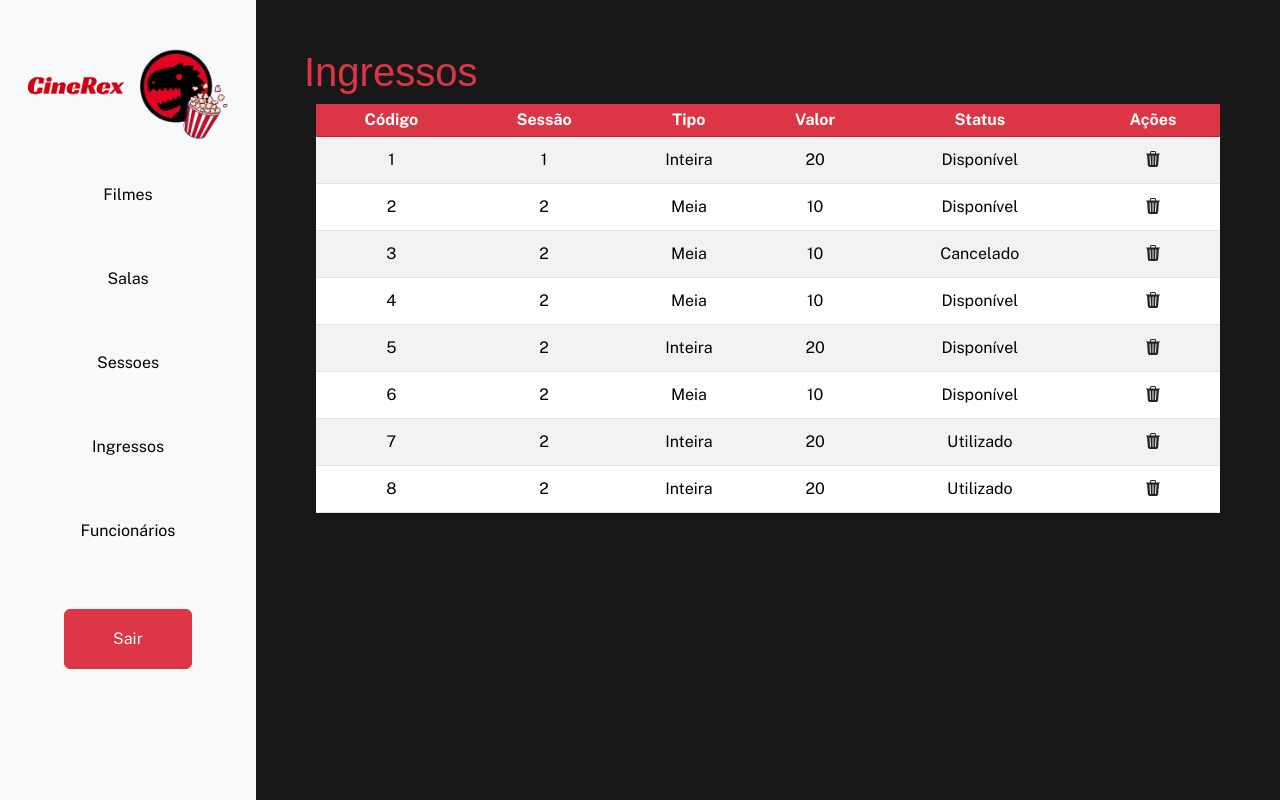
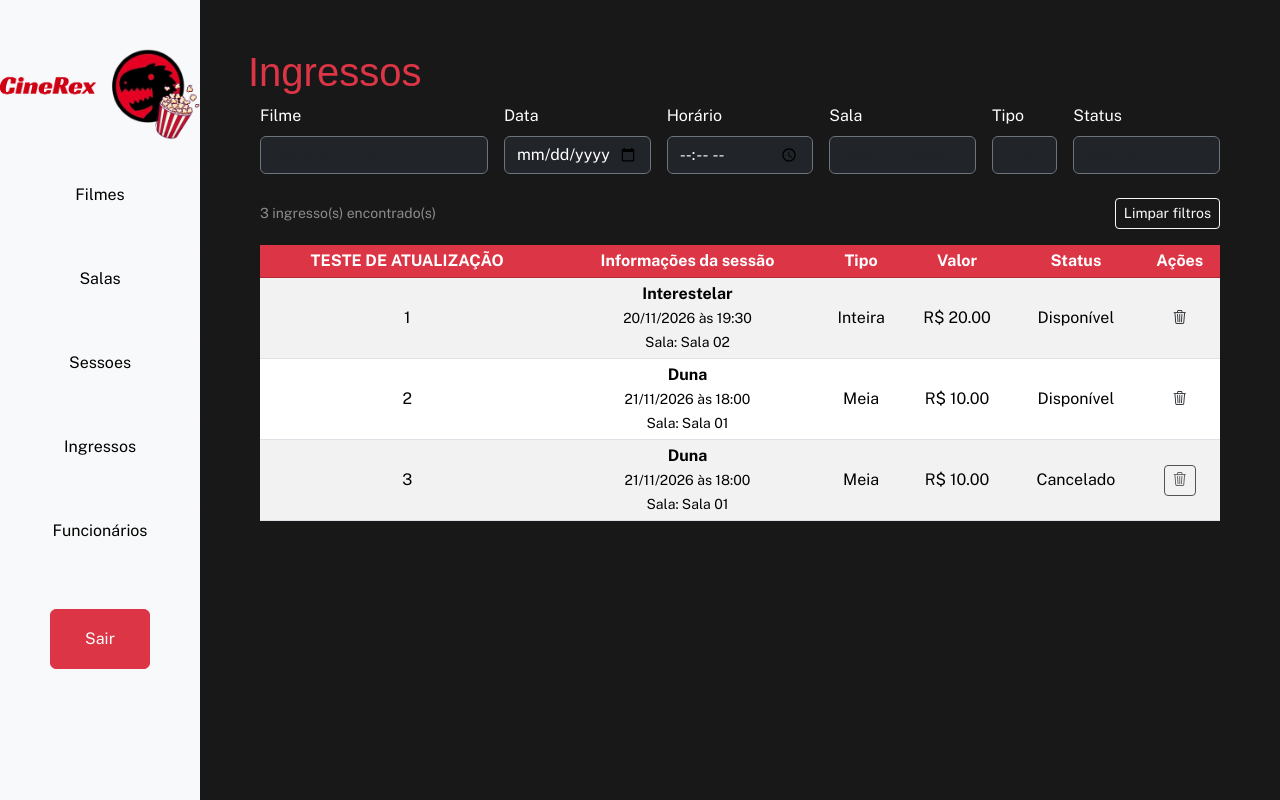
Before and after one commit to Acsaemilly/cinerex-frontend, a React (Vite) app: page /ingressos in a window 1280 px wide. Built offline with nearby package versions, Linux system fonts and the light colour scheme; a web font is replaced by a local one.

Commit message:
Altera tabela de IngressoPage pra conter informações da sessão

```diff
--- a/package.json
+++ b/package.json
@@ -13,6 +13,7 @@
     "bootstrap-icons": "^1.13.2",
     "react": "^19.3.1",
     "react-dom": "^19.3.1",
+    "react-icons": "^5.7.0",
     "react-router": "^8.5.1"
   },
   "devDependencies": {
--- a/src/components/Table.jsx
+++ b/src/components/Table.jsx
@@ -1,54 +1,77 @@
 const TableHeader = () => {
-    return(
-    <thead className="table-danger text-center">
-        <tr>
-            <th> Código </th>
-            <th> Sessão </th>
-            <th> Tipo </th>
-            <th> Valor </th>
-            <th> Status </th>
-            <th> Ações </th>
-        </tr>
-    </thead>
+    return (
+        <thead className="table-danger text-center fw-bold">
+            <tr>
+                <th>TESTE DE ATUALIZAÇÃO</th>
+                <th>Informações da sessão</th>
+                <th>Tipo</th>
+                <th>Valor</th>
+                <th>Status</th>
+                <th>Ações</th>
+            </tr>
+        </thead>
     );
 };
 
-const TableBody = ({ ingressos, onDelete}) => {
-    if (!ingressos || ingressos.length === 0){
-        return(
+const TableBody = ({ ingressos, onCancel }) => {
+    if (!ingressos || ingressos.length === 0) {
+        return (
             <tbody>
                 <tr>
-                    <td colSpan="5" className="text-center"> Nenhum ingresso encontrado </td>
+                    <td colSpan="6" className="text-center">
+                        Nenhum ingresso encontrado
+                    </td>
                 </tr>
             </tbody>
-        )
-    }
-    const rows = ingressos.map((row, index) => {
-        return(
-            <tr key = {index}>
-                <td> {row.codigo} </td>
-                <td> {row.sessao} </td>
-                <td> {row.tipo} </td>
-                <td> {row.valor} </td>
-                <td> {row.status} </td>
-                <td> <button className = "btn btn-link text-dark"
-                        onClick = {() => onDelete(index)} title = "cancelar ingresso"> <i className = "bi bi-trash3-fill"> </i></button>
-                        </td>
-            </tr>
-        )
+        );
     }
 
-)
-    return <tbody className="text-center"> {rows} </tbody>
-}
+    return (
+        <tbody className="text-center">
+            {ingressos.map((row, index) => (
+                <tr key={row.codigo}>
+                    <td>{row.codigo}</td>
 
-const Table = ({ ingressos, onDelete}) => {
-    return(
+                    <td>
+                        <strong>{row.filme}</strong>
+                        <br />
+                        <small>
+                            {row.data} às {row.horario}
+                        </small>
+                        <br />
+                        <small>Sala: {row.sala}</small>
+                    </td>
+
+                    <td>{row.tipo}</td>
+                    <td>R$ {Number(row.valor).toFixed(2)}</td>
+                    <td>{row.status}</td>
+
+                    <td>
+                    <button
+                        className="btn btn-sm"
+                        onClick={() => onCancel(row.codigo)}
+                        title="Cancelar ingresso"
+                        disabled={row.status === "Cancelado"}
+                    >
+                        <i className="bi bi-trash3"></i>
+                    </button>
+                    </td>
+                </tr>
+            ))}
+        </tbody>
+    );
+};
+
+const Table = ({ ingressos, onCancel }) => {
+    return (
         <table className="table table-striped table-hover table-sm align-middle">
             <TableHeader />
-            <TableBody ingressos={ingressos} onDelete = {onDelete}/>
+            <TableBody
+                ingressos={ingressos}
+                onCancel={onCancel}
+            />
         </table>
-    )
-}
+    );
+};
 
 export default Table;
--- a/src/pages/IngressoPage.jsx
+++ b/src/pages/IngressoPage.jsx
@@ -1,30 +1,126 @@
+
 import SideBar from "../components/Sidebar.jsx";
 import { useNavigate } from "react-router";
 import { useState } from "react";
 import Table from "../components/Table.jsx";
 import AddButton from "../components/AddButton.jsx";
+import SearchBar from "../components/SearchBar.jsx";
 
 
 const INGRESSOS_INICIAIS = [
-    { codigo: 1, sessao: '1', tipo: 'Inteira', valor: 20.00, status: 'Disponível' },
-    { codigo: 2, sessao: '2', tipo: 'Meia', valor: 10.00, status: 'Disponível' },
-    { codigo: 3, sessao: '2', tipo: 'Meia', valor: 10.00, status: 'Cancelado' },
-    { codigo: 4, sessao: '2', tipo: 'Meia', valor: 10.00, status: 'Disponível' },
-    { codigo: 5, sessao: '2', tipo: 'Inteira', valor: 20.00, status: 'Disponível' },
-    { codigo: 6, sessao: '2', tipo: 'Meia', valor: 10.00, status: 'Disponível' },
-    { codigo: 7, sessao: '2', tipo: 'Inteira', valor: 20.00, status: 'Utilizado' },
-    { codigo: 8, sessao: '2', tipo: 'Inteira', valor: 20.00, status: 'Utilizado' },
-]
+    {
+        codigo: 1,
+        sessao: '1',
+        filme: 'Interestelar',
+        data: '20/11/2026',
+        horario: '19:30',
+        sala: 'Sala 02',
+        tipo: 'Inteira',
+        valor: 20.00,
+        status: 'Disponível'
+    },
+    {
+        codigo: 2,
+        sessao: '2',
+        filme: 'Duna',
+        data: '21/11/2026',
+        horario: '18:00',
+        sala: 'Sala 01',
+        tipo: 'Meia',
+        valor: 10.00,
+        status: 'Disponível'
+    },
+    {
+        codigo: 3,
+        sessao: '2',
+        filme: 'Duna',
+        data: '21/11/2026',
+        horario: '18:00',
+        sala: 'Sala 01',
+        tipo: 'Meia',
+        valor: 10.00,
+        status: 'Cancelado'
+    }
+];
 
 function IngressoPage() {
     const [ingressos, setIngressos] = useState(INGRESSOS_INICIAIS);
 
-    const onDelete = (indexParaRemover) => {
+    // Pesquisa
+    const [pesquisa, setPesquisa] = useState("");
+
+    // Filtros
+    const [filme, setFilme] = useState("");
+    const [data, setData] = useState("");
+    const [horario, setHorario] = useState("");
+    const [sala, setSala] = useState("");
+    const [tipo, setTipo] = useState("");
+    const [status, setStatus] = useState("");
+
+    // Filtragem dos ingressos
+    const ingressosFiltrados = ingressos.filter((ingresso) => {
+
+    const busca = pesquisa.toLowerCase();
+
+    // Pesquisa principal: código ou filme
+    const correspondePesquisa =
+        ingresso.codigo.toString().includes(busca) ||
+        ingresso.filme.toLowerCase().includes(busca);
+
+    // Filtros adicionais
+    const correspondeFilme =
+        ingresso.filme.toLowerCase().includes(filme.toLowerCase());
+
+    const dataFormatada = data
+        ? data.split("-").reverse().join("/")
+        : "";
+
+    const correspondeData =
+        !data || ingresso.data === dataFormatada;
+
+    const correspondeHorario =
+        !horario || ingresso.horario.includes(horario);
+
+    const correspondeSala =
+        ingresso.sala.toLowerCase().includes(sala.toLowerCase());
+
+    const correspondeTipo =
+        ingresso.tipo.toLowerCase().includes(tipo.toLowerCase());
+
+    const correspondeStatus =
+        ingresso.status.toLowerCase().includes(status.toLowerCase());
+
+    return (
+        correspondePesquisa &&
+        correspondeFilme &&
+        correspondeData &&
+        correspondeHorario &&
+        correspondeSala &&
+        correspondeTipo &&
+        correspondeStatus
+    );
+});
+
+    // Cancelar ingresso
+    const onCancel = (codigo) => {
         setIngressos((ingressosAtuais) =>
-            ingressosAtuais.filter((_, index) =>
-                index !== indexParaRemover
+            ingressosAtuais.map((ingresso) =>
+                ingresso.codigo === codigo
+                    ? { ...ingresso, status: "Cancelado" }
+                    : ingresso
             )
         );
+    };
+
+    // Limpar filtros
+    const limparFiltros = () => {
+        setPesquisa("");
+        setFilme("");
+        setData("");
+        setHorario("");
+        setSala("");
+        setTipo("");
+        setStatus("");
     };
 
     return (
@@ -35,14 +131,101 @@ function IngressoPage() {
             <SideBar />
 
             <main className="flex-grow-1 p-4 p-lg-5">
+
                 <div className="d-flex w-100 justify-content-between align-items-center">
                     <h1 className="text-danger font-poetsen">Ingressos</h1>
                 </div>
+
                 <div className="container-fluid">
+                    <div className="row g-3 mb-4">
+
+                    {/* Filtros */}
+                    <div className="col-md-3">
+                        <label className="form-label text-white">Filme</label>
+                        <input
+                            type="text"
+                            className="form-control bg-dark text-white border-secondary"
+                            placeholder="Nome do filme"
+                            value={filme}
+                            onChange={(e) => setFilme(e.target.value)}
+                        />
+                    </div>
+
+                    <div className="col-md-2">
+                        <label className="form-label text-white">Data</label>
+                        <input
+                            type="date"
+                            className="form-control bg-dark text-white border-secondary"
+                            value={data}
+                            onChange={(e) => setData(e.target.value)}
+                        />
+                    </div>
+
+                    <div className="col-md-2">
+                        <label className="form-label text-white">Horário</label>
+                        <input
+                            type="time"
+                            className="form-control bg-dark text-white border-secondary"
+                            value={horario}
+                            onChange={(e) => setHorario(e.target.value)}
+                        />
+                    </div>
+
+                    <div className="col-md-2">
+                        <label className="form-label text-white">Sala</label>
+                        <input
+                            type="text"
+                            className="form-control bg-dark text-white border-secondary"
+                            placeholder="Nome da sala"
+                            value={sala}
+                            onChange={(e) => setSala(e.target.value)}
+                        />
+                    </div>
+
+                    <div className="col-md-1">
+                        <label className="form-label text-white">Tipo</label>
+                        <input
+                            type="text"
+                            className="form-control bg-dark text-white border-secondary"
+                            placeholder="Tipo"
+                            value={tipo}
+                            onChange={(e) => setTipo(e.target.value)}
+                        />
+                    </div>
+
+                    <div className="col-md-2">
+                        <label className="form-label text-white">Status</label>
+                        <input
+                            type="text"
+                            className="form-control bg-dark text-white border-secondary"
+                            placeholder="Status"
+                            value={status}
+                            onChange={(e) => setStatus(e.target.value)}
+                        />
+                    </div>
+
+                    </div>
+
+                    {/* Limpar filtros e quantidade */}
+                    <div className="d-flex justify-content-between align-items-center mb-3">
+                        <small className="text-white-50">
+                            {ingressosFiltrados.length} ingresso(s) encontrado(s)
+                        </small>
+
+                        <button
+                            className="btn btn-outline-light btn-sm"
+                            onClick={limparFiltros}
+                        >
+                            Limpar filtros
+                        </button>
+                    </div>
+
+                    {/* Tabela */}
                     <Table
-                        ingressos={ingressos}
-                        onDelete={onDelete}
+                        ingressos={ingressosFiltrados}
+                        onCancel={onCancel}
                     />
+
                 </div>
             </main>
         </div>
```
Also changed, not shown: 1 other file (tests, documents, lock files or other folders).
